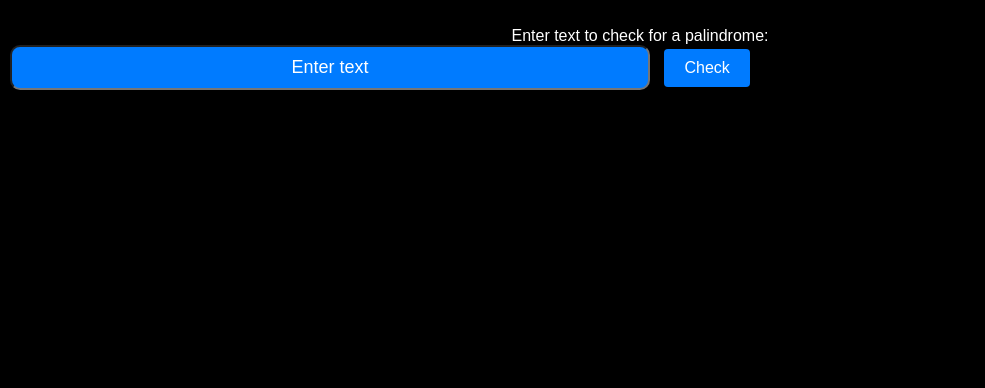
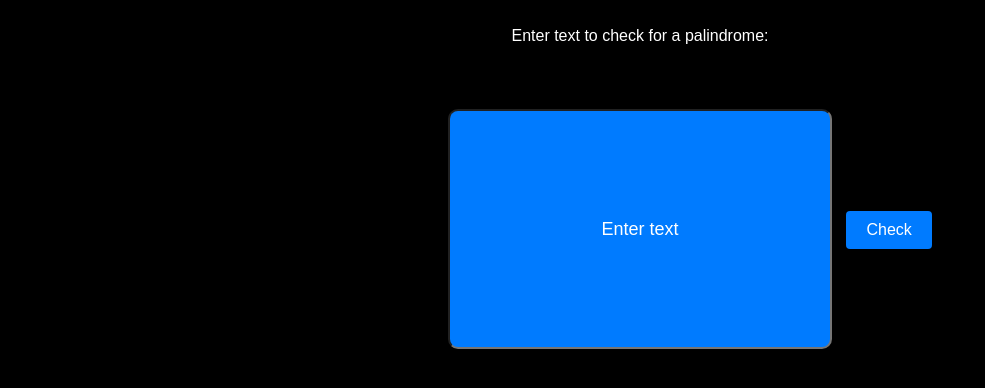
Before and after one commit to WALWALASAFI/Palindrome-checker-project, a plain HTML site: page index.html in a window 1280 px wide. Shown: the part 140-528 px from the top of the page, without its empty margins (0-985 px from the left). Drawn offline with Linux system fonts and the light colour scheme.

Commit message:
add margin of box

```diff
--- a/styles.css
+++ b/styles.css
@@ -32,7 +32,7 @@ h1 {
 p {
   text-align: center;
   margin-top: 30px;
-  margin-bottom: 0;
+  margin-bottom: 5%;
   color: white;
 }
 
@@ -49,8 +49,9 @@ input[type="text"] {
   text-align: center;
   border-radius: 10px;
   flex: 3;
-  margin-left: 10px; /* Adjusted margin */
-  width: 50%; /* Adjusted width */
+  margin-left: 35%; /* Adjusted margin */
+  width: 30%; /* Adjusted width */
+  height: 30%;
   background-color: #007bff;
   color: white;
 }
```
